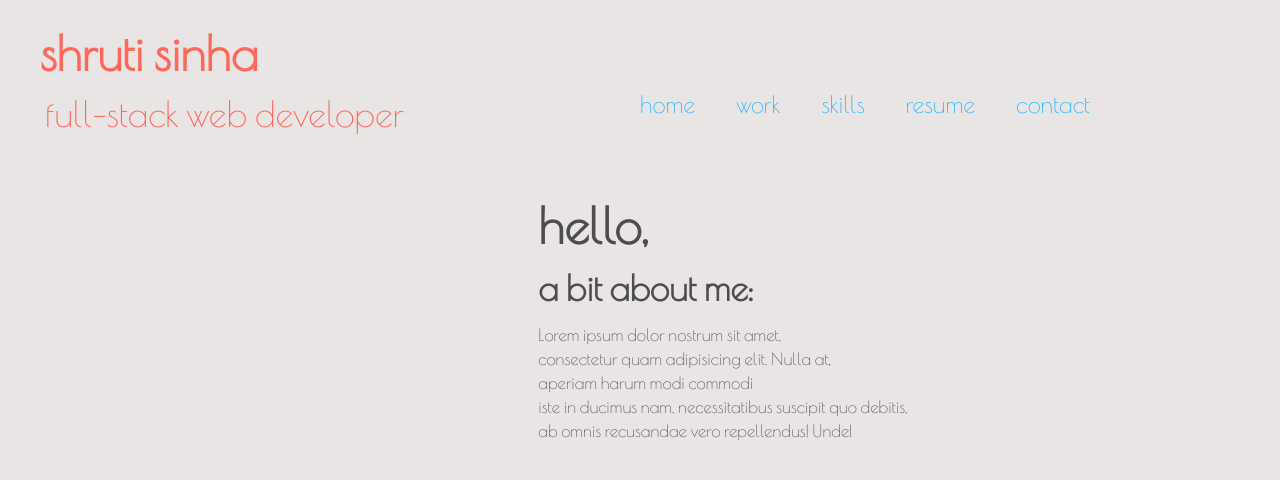
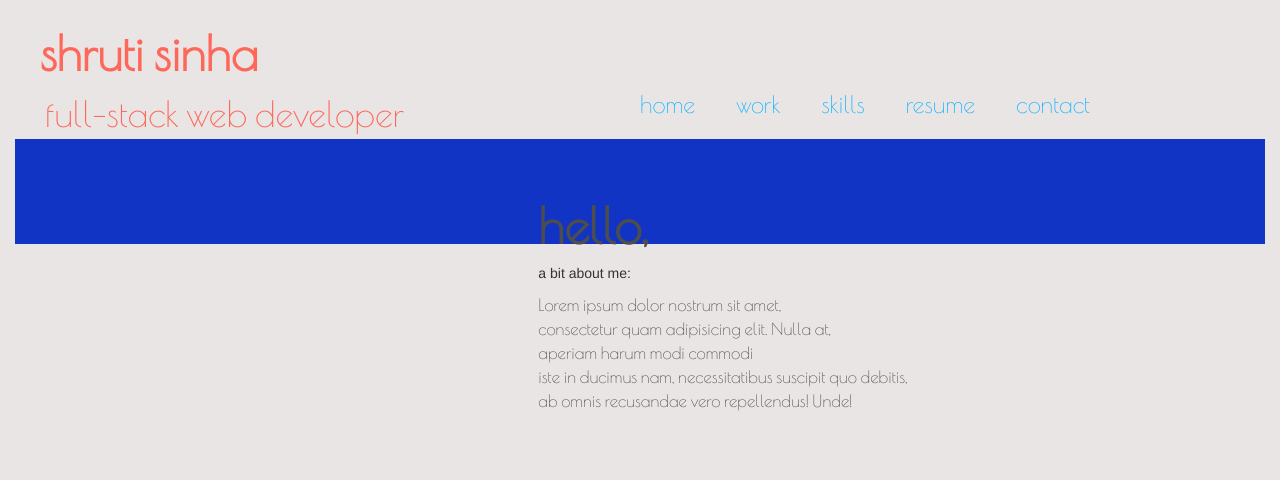
Before and after one commit to shruti2809/portfolio, a Jekyll site: the page built from index.html, in a window 1280 px wide. Shown: the top 480 px of the page. Built offline with Jekyll 4.4.1, drawn with Linux system fonts in a browser that asks for light colours; nearby versions of some CDN libraries.

```diff
--- a/_includes/head.html
+++ b/_includes/head.html
@@ -9,5 +9,6 @@
   <link rel="stylesheet" href="{{ "/css/main.css" | prepend: site.baseurl }}">
   <link rel="canonical" href="{{ page.url | replace:'index.html','' | prepend: site.baseurl | prepend: site.url }}">
   <link href='http://fonts.googleapis.com/css?family=Poiret+One&subset=latin,cyrillic,latin-ext' rel='stylesheet' type='text/css'>
+  <link rel="stylesheet" href="//maxcdn.bootstrapcdn.com/font-awesome/4.3.0/css/font-awesome.min.css">
   <link rel="alternate" type="application/rss+xml" title="{{ site.title }}" href="{{ "/feed.xml" | prepend: site.baseurl | prepend: site.url }}" />
 </head>
--- a/_sass/_home.scss
+++ b/_sass/_home.scss
@@ -46,7 +46,7 @@
     font-family: 'Poiret One', cursive;
   }
 
-  p {
+  .lorem p {
     color: #4D4D4D;
     font-size: 2.5em;
     font-weight: 600;
@@ -59,4 +59,20 @@
     color: #4D4D4D;
     font-weight: 400;
   }
+
+  .footer {
+    height: 5em;
+    background-color: #1234c4;
+    font-size: 1.5em;
+    font-family: 'Poiret One', cursive;
+
+    i {
+      font-size: 1em;
+    }
+
+    .profile-links {
+      display: inline;
+      font-size: 0.5em;
+    }
+  }
 }
--- a/index.html
+++ b/index.html
@@ -9,9 +9,16 @@
 <div class="row col-xs-12">
   <div class = "col-xs-5">
   </div>
+
   <div class = "col-xs-7">
   <h1>hello,</h1>
     <p>a bit about me:</p>
     <p class = "lorem">Lorem ipsum dolor nostrum sit amet,<br> consectetur quam adipisicing elit. Nulla at,<br> aperiam harum modi commodi <br>iste in ducimus nam, necessitatibus suscipit quo debitis,<br> ab omnis recusandae vero repellendus! Unde!</p>
   </div>
 </div>
+<div class = "row container-fluid">
+<div class = "footer">
+
+</div>
+</div>
+</div>
```
